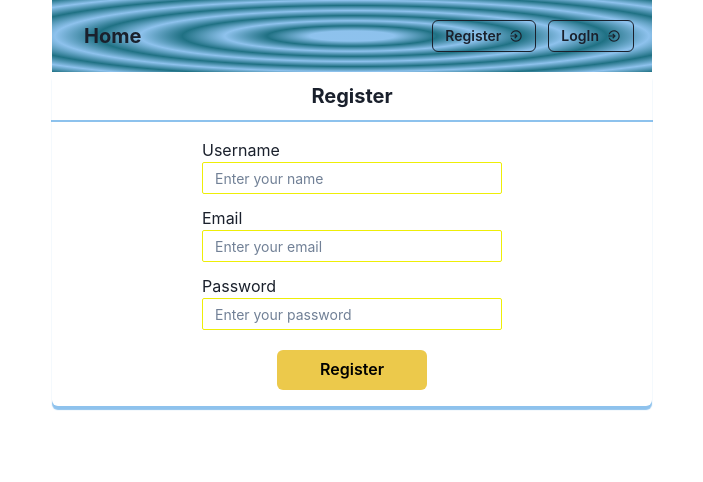
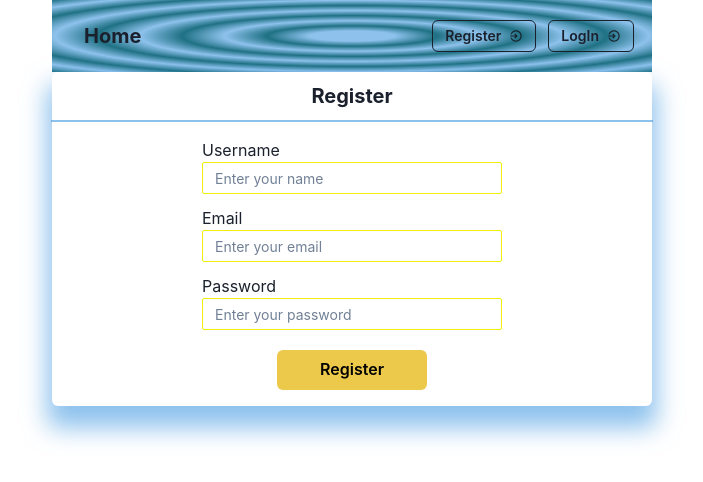
Before and after one commit to yulia-mazurenko/goit-react-hw-08-phonebook, a React (Create React App) app: page /goit-react-hw-08-phonebook/register in a window 1280 px wide. Shown: the top 482 px of the page, without its empty margins (288-991 px from the left). Built offline with nearby package versions, Linux system fonts and the light colour scheme.

Commit message:
updated shadow

```diff
--- a/src/pages/Pages.styled.js
+++ b/src/pages/Pages.styled.js
@@ -6,7 +6,10 @@ export const WrapperCard = styled(Card)`
   flex-direction: column;
   align-items: center;
   justify-content: space-around;
-  box-shadow: 0px 4px 1px rgba(66, 153, 225, 0.6);
+  /* box-shadow: 0px 4px 1px rgba(66, 153, 225, 0.6); */
+  box-shadow: 0px 17px 24px 5px rgba(66, 153, 225, 0.6);
+  -webkit-box-shadow: 0px 17px 24px 5px rgba(66, 153, 225, 0.6);
+  -moz-box-shadow: 0px 17px 24px 5px rgba(66, 153, 225, 0.6);
 
   @media screen and (max-width: 320px) {
     width: 320px;
@@ -27,7 +30,9 @@ export const WrapperContactsCard = styled(Card)`
   flex-direction: row;
   align-items: center;
   justify-content: space-around;
-  box-shadow: 0px 4px 1px rgba(66, 153, 225, 0.6);
+  box-shadow: 0px 17px 24px 5px rgba(66, 153, 225, 0.6);
+  -webkit-box-shadow: 0px 17px 24px 5px rgba(66, 153, 225, 0.6);
+  -moz-box-shadow: 0px 17px 24px 5px rgba(66, 153, 225, 0.6);
 
   @media screen and (max-width: 320px) {
     flex-direction: column;
```
